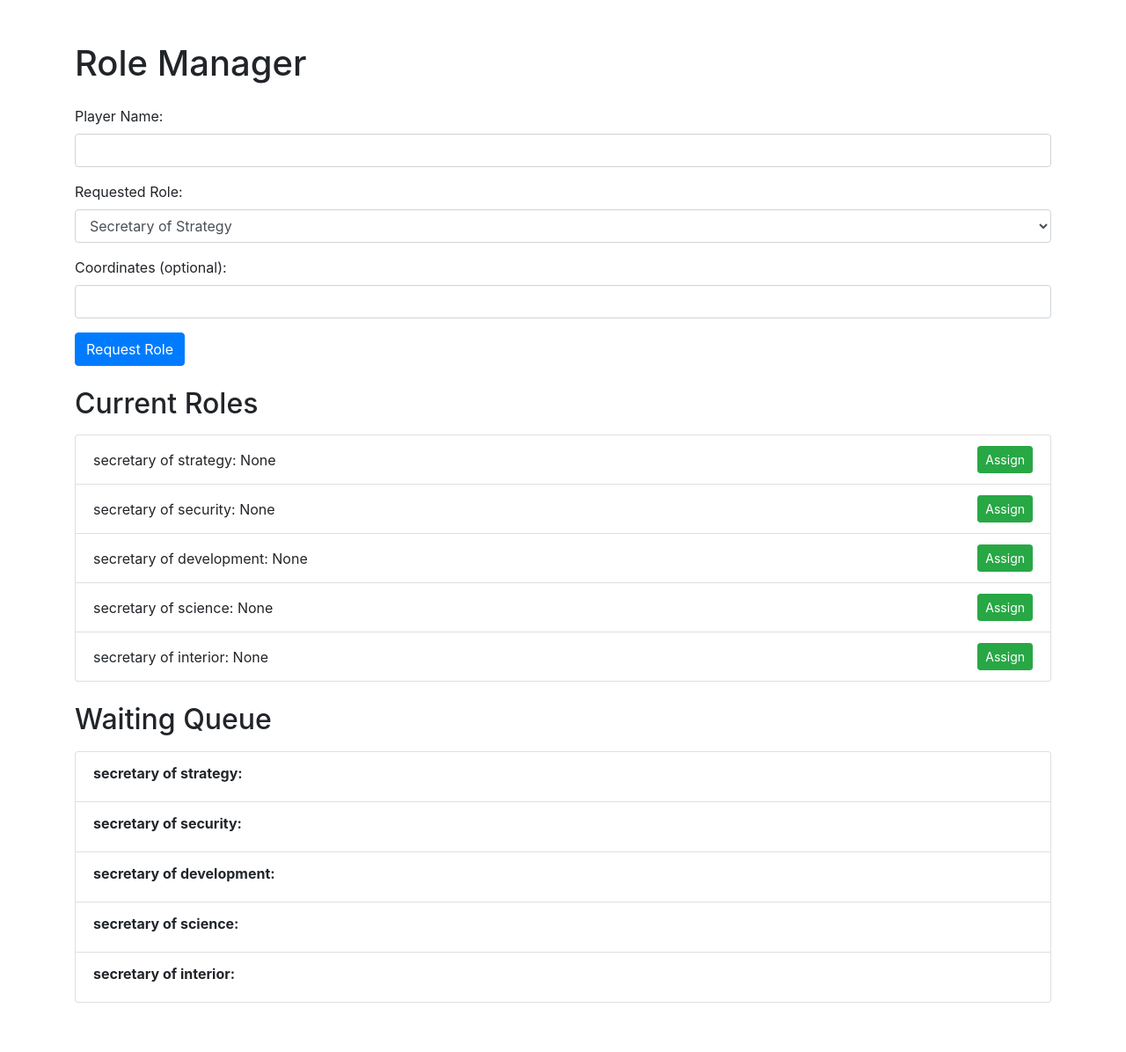
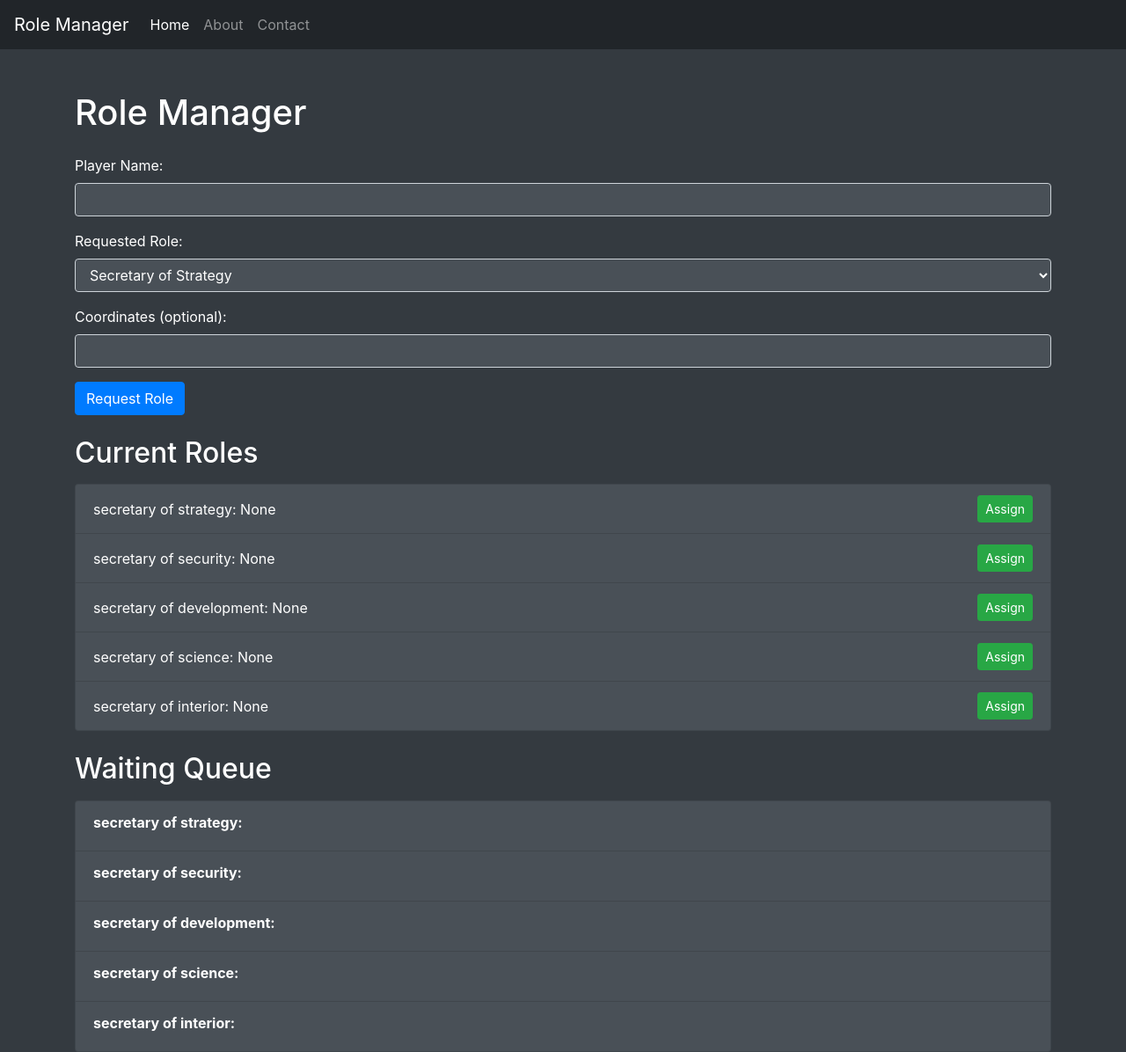
Before and after one commit to blackms/role_manager, a Flask app: page / in a window 1280 px wide. Shown: the whole page at 88% size. Before the commit the page ends 1140 px from the top, so only its background shows below. Run offline with Flask 3, Linux system fonts and the light colour scheme; some libraries are stand-ins or nearby versions.

Commit message:
moved to dark theme, create base template that every page will inherit

```diff
--- a/routes.py
+++ b/routes.py
@@ -91,3 +91,11 @@ def init_routes(app):
     def release_role(role):
         player = role_manager.release_role(role)
         return jsonify({'status': 'success', 'player': player})
+
+    @app.route('/about')
+    def about():
+        return render_template('about.html')
+
+    @app.route('/contact')
+    def contact():
+        return render_template('contact.html')
--- /dev/null
+++ b/templates/base.html
@@ -0,0 +1,60 @@
+<!DOCTYPE html>
+<html lang="en">
+<head>
+    <meta charset="UTF-8">
+    <meta name="viewport" content="width=device-width, initial-scale=1.0">
+    <title>{% block title %}Role Manager{% endblock %}</title>
+    <link href="https://maxcdn.bootstrapcdn.com/bootstrap/4.5.2/css/bootstrap.min.css" rel="stylesheet">
+    <style>
+        body {
+            background-color: #343a40;
+            color: #ffffff;
+        }
+        .navbar {
+            background-color: #212529;
+        }
+        .list-group-item {
+            background-color: #495057;
+            color: #ffffff;
+        }
+        .btn-primary, .btn-success, .btn-danger {
+            color: #ffffff;
+        }
+        .form-control, .form-control:focus {
+            background-color: #495057;
+            color: #ffffff;
+            border: 1px solid #ced4da;
+        }
+    </style>
+    <script src="https://code.jquery.com/jquery-3.6.0.min.js"></script>
+    <script src="https://cdnjs.cloudflare.com/ajax/libs/popper.js/1.16.0/umd/popper.min.js"></script>
+    <script src="https://maxcdn.bootstrapcdn.com/bootstrap/4.5.2/js/bootstrap.min.js"></script>
+    {% block extra_scripts %}
+    {% endblock %}
+</head>
+<body>
+    <nav class="navbar navbar-expand-lg navbar-dark">
+        <a class="navbar-brand" href="/">Role Manager</a>
+        <button class="navbar-toggler" type="button" data-toggle="collapse" data-target="#navbarNav" aria-controls="navbarNav" aria-expanded="false" aria-label="Toggle navigation">
+            <span class="navbar-toggler-icon"></span>
+        </button>
+        <div class="collapse navbar-collapse" id="navbarNav">
+            <ul class="navbar-nav">
+                <li class="nav-item {% if request.endpoint == 'index' %}active{% endif %}">
+                    <a class="nav-link" href="/">Home</a>
+                </li>
+                <li class="nav-item {% if request.endpoint == 'about' %}active{% endif %}">
+                    <a class="nav-link" href="/about">About</a>
+                </li>
+                <li class="nav-item {% if request.endpoint == 'contact' %}active{% endif %}">
+                    <a class="nav-link" href="/contact">Contact</a>
+                </li>
+            </ul>
+        </div>
+    </nav>
+    <div class="container mt-5">
+        {% block content %}
+        {% endblock %}
+    </div>
+</body>
+</html>
--- a/templates/index.html
+++ b/templates/index.html
@@ -1,17 +1,12 @@
-<!DOCTYPE html>
-<html lang="en">
-<head>
-    <meta charset="UTF-8">
-    <meta name="viewport" content="width=device-width, initial-scale=1.0">
-    <title>Role Manager</title>
-    <link href="https://maxcdn.bootstrapcdn.com/bootstrap/4.5.2/css/bootstrap.min.css" rel="stylesheet">
-    <script src="https://code.jquery.com/jquery-3.6.0.min.js"></script>
-    <script src="https://cdnjs.cloudflare.com/ajax/libs/popper.js/1.16.0/umd/popper.min.js"></script>
-    <script src="https://maxcdn.bootstrapcdn.com/bootstrap/4.5.2/js/bootstrap.min.js"></script>
+{% extends "base.html" %}
+
+{% block title %}Home - Role Manager{% endblock %}
+
+{% block extra_scripts %}
 <script src="{{ url_for('static', filename='js/scripts.js') }}"></script>
-</head>
-<body>
-    <div class="container mt-5">
+{% endblock %}
+
+{% block content %}
 <h1 class="mb-4">Role Manager</h1>
 <form action="/request_role" method="POST" class="mb-4">
     <div class="form-group">
@@ -63,7 +58,6 @@
         </li>
     {% endfor %}
 </ul>
-    </div>
 <script>
     $(document).ready(function() {
         {% for role, player in assignments.items() %}
@@ -77,5 +71,4 @@
         {% endfor %}
     });
 </script>
-</body>
-</html>
+{% endblock %}
```
Also changed, not shown: templates/about.html (added, +8 -0 lines), templates/contact.html (added, +8 -0 lines), 2 other files. Lines whose indentation alone changed are shown as unchanged.
